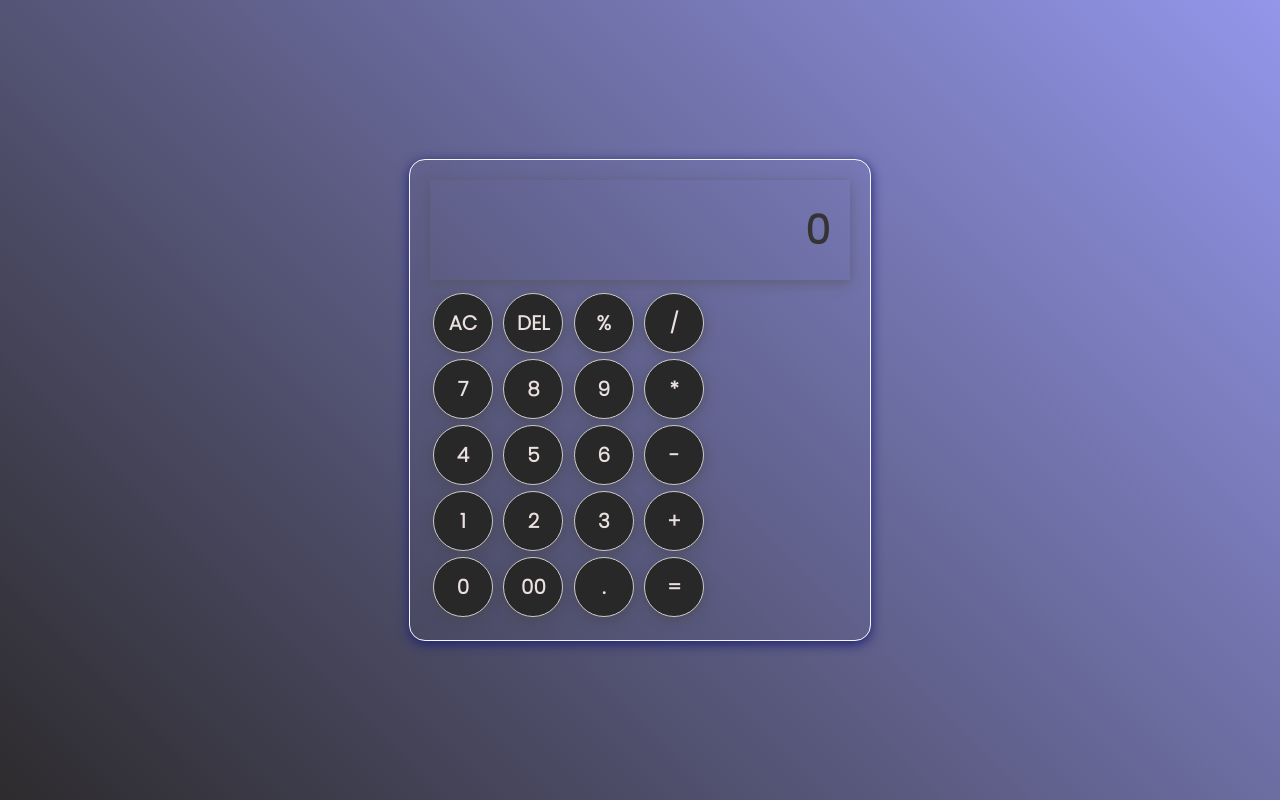
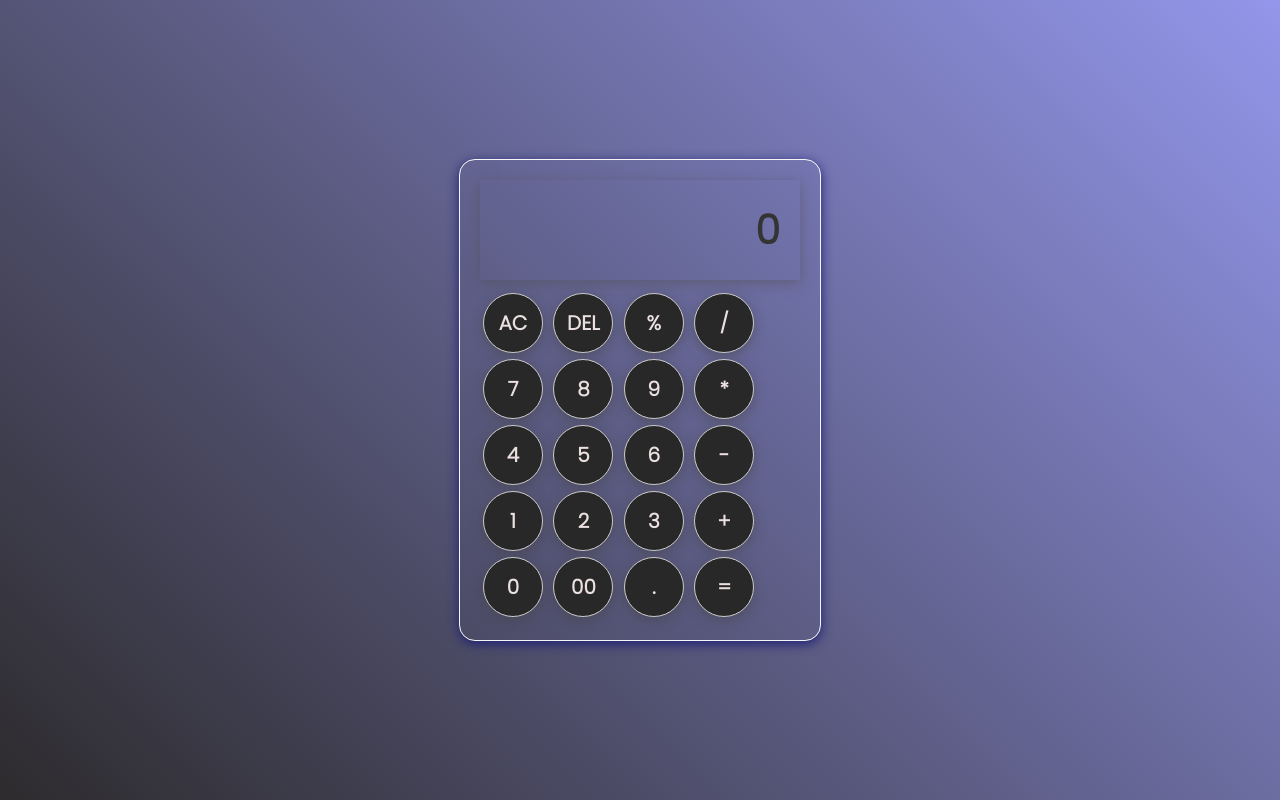
Before and after one commit to Swetasmita/Calculator-JavaScript, a plain HTML site: page index.html in a window 1280 px wide. Drawn offline with Linux system fonts and the light colour scheme.

Commit message:
Minimise width of Calculator

```diff
--- a/style.css
+++ b/style.css
@@ -23,7 +23,7 @@ body {
 }
 
 input{
-  width:420px;
+  width:320px;
   border: none;
   padding: 20px;
   margin-bottom: 10px;
@@ -52,6 +52,3 @@ font-weight: 700;
 box-shadow: 0px 3px 12px rgba(67, 65, 65, 0.5);
 cursor:pointer;
 }
-.operator{
-
-}
```
